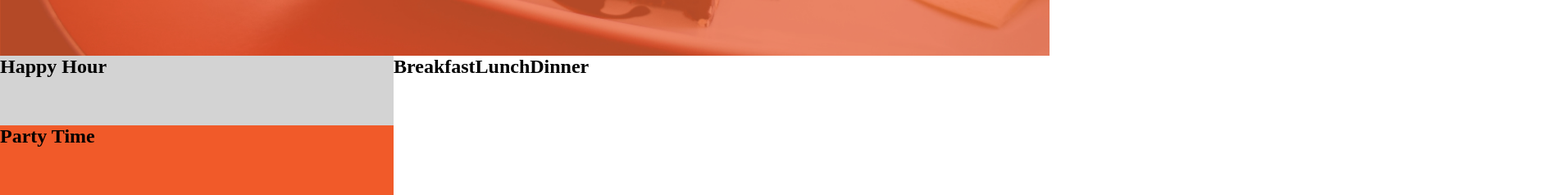
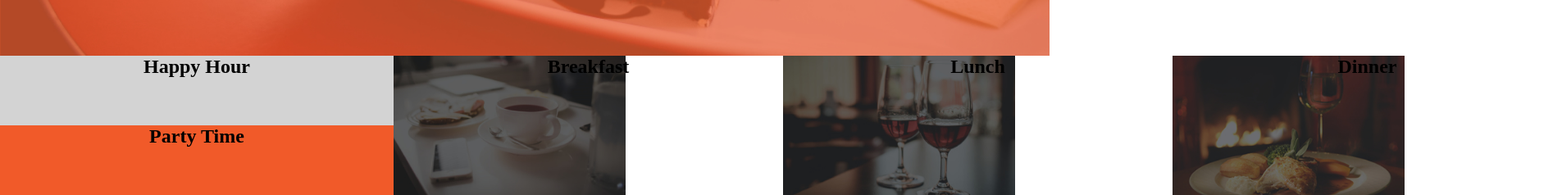
Before and after one commit to Jerry-Wemisiko/Anitas_Kitchen, a plain HTML site: page index.html in a window 1280 px wide. Shown: the part 585-823 px from the top of the page at 82% size, 1905 px wide, since content can reach past the window. Drawn offline with Linux system fonts and the light colour scheme.

Commit message:
added background images to id second

```diff
--- a/index.css
+++ b/index.css
@@ -32,12 +32,14 @@ header >img{
     height: 85px;
     width: 480px;
     background-color: lightgray;
+    text-align: center;
 }
 
 .party{
     height: 85px;
     width: 480px;
     background-color: #F15A29;
+    text-align: center;
 }
 
 .services{
@@ -48,8 +50,27 @@ header >img{
     display: flex;
     flex-direction: row;
 }
- #second:first-child{
+.break{
      height: 170px;
-     width: 400px;
-
+     width: 475px;
+     background-image:url(images/foodtop/breakfast.jpg);
+     background-size: contain;
+    background-repeat: no-repeat;
+    text-align: center;
  }
+ .lunch{
+    height: 170px;
+    width: 475px;
+    background-image:url(images/foodtop/lunch.jpg);
+    background-size: contain;
+   background-repeat: no-repeat;
+   text-align: center;
+ }
+ .dinner{
+    height: 170px;
+    width: 475px;
+    background-image:url(images/foodtop/dinner.jpg);
+    background-size: contain;
+   background-repeat: no-repeat;
+   text-align: center
+ }
```
